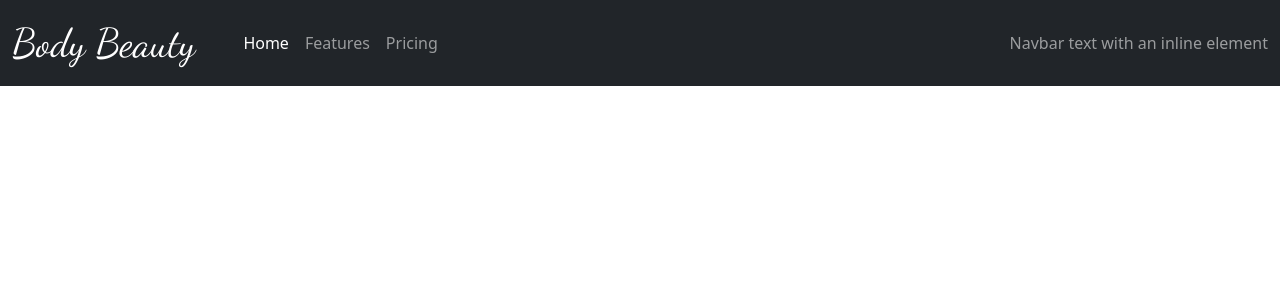
After one commit to Olivertrain1221/body_beauty, a Django app: template templates/base.html in a window 1280 px wide. The commit adds this page. Shown: the top 300 px of the page. Run offline with Django 4.2, Linux system fonts and the light colour scheme; the template is opened without the code that fills it, so the values that code supplies are empty.

Commit message:
Add styling to the base.html

```diff
--- /dev/null
+++ b/static/css/style.css
@@ -0,0 +1,5 @@
+@import url('https://fonts.googleapis.com/css2?family=Dancing+Script&display=swap');
+
+.header{
+    font-family: 'Dancing Script', cursive;
+}
--- /dev/null
+++ b/templates/base.html
@@ -0,0 +1,42 @@
+{% load static %}
+<!DOCTYPE html>
+<html lang="en">
+<head>
+    <meta charset="UTF-8">
+    <meta http-equiv="X-UA-Compatible" content="IE=edge">
+    <meta name="viewport" content="width=device-width, initial-scale=1.0">
+    <link href="https://cdn.jsdelivr.net/npm/bootstrap@5.1.3/dist/css/bootstrap.min.css" rel="stylesheet" integrity="sha384-1BmE4kWBq78iYhFldvKuhfTAU6auU8tT94WrHftjDbrCEXSU1oBoqyl2QvZ6jIW3" crossorigin="anonymous">
+    <link href="{% static 'css/style.css' %}" rel="stylesheet">
+</head>
+<body>
+    <nav class="navbar navbar-expand-lg navbar-dark bg-dark">
+        <div class="container-fluid">
+          <a class="navbar-brand fs-1 text header mg-2" href="#">Body Beauty</a>
+          <button class="navbar-toggler" type="button" data-bs-toggle="collapse" data-bs-target="#navbarText" aria-controls="navbarText" aria-expanded="false" aria-label="Toggle navigation">
+            <span class="navbar-toggler-icon"></span>
+          </button>
+          <div class="collapse navbar-collapse" id="navbarText">
+            <ul class="navbar-nav ms-4 me-auto mb-2 mb-lg-0">
+              <li class="nav-item">
+                <a class="nav-link active" aria-current="page" href="#">Home</a>
+              </li>
+              <li class="nav-item">
+                <a class="nav-link" href="#">Features</a>
+              </li>
+              <li class="nav-item">
+                <a class="nav-link" href="#">Pricing</a>
+              </li>
+            </ul>
+            <span class="navbar-text">
+              Navbar text with an inline element
+            </span>
+          </div>
+        </div>
+      </nav>
+    <div class="wrapper">
+        {% block content %}
+        {% endblock %}
+    </div>
+    <script src="https://cdn.jsdelivr.net/npm/bootstrap@5.1.3/dist/js/bootstrap.bundle.min.js" integrity="sha384-ka7Sk0Gln4gmtz2MlQnikT1wXgYsOg+OMhuP+IlRH9sENBO0LRn5q+8nbTov4+1p" crossorigin="anonymous"></script>
+</body>
+</html>
```
Also changed, not shown: tattooblog/templates/tattooblog/tattoo_gallery.html (+5 -11 lines).
